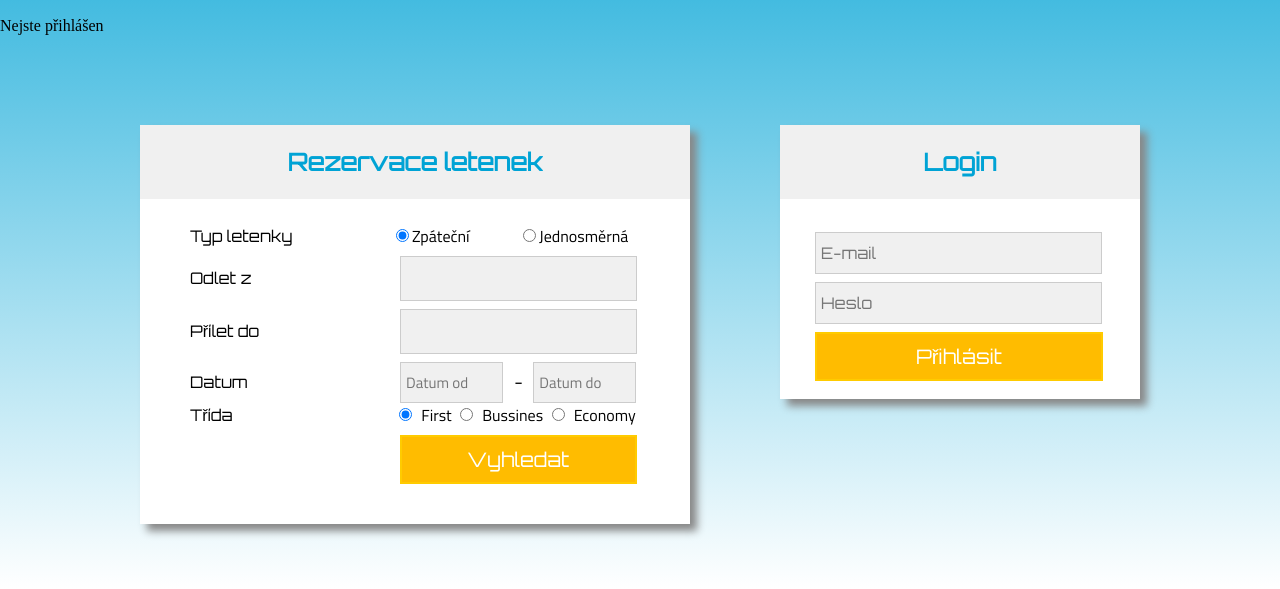
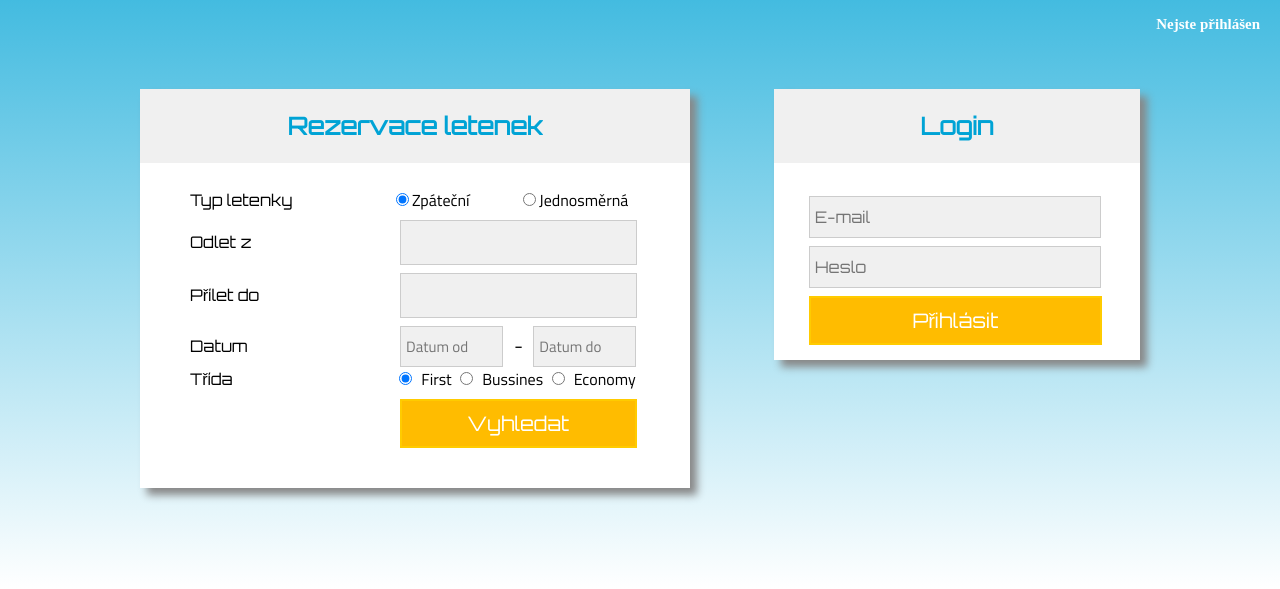
Before and after one commit to Prazdnaflaska/iis_projekt, a PHP site: page /?info=filija in a window 1280 px wide. Shown: the part 211-800 px from the top of the page. Run offline with PHP 8.4, Linux system fonts and the light colour scheme; data that the repository does not hold is empty; some libraries are stand-ins or nearby versions.

Commit message:
Drobne Upravy

```diff
--- a/style.css
+++ b/style.css
@@ -27,8 +27,6 @@ body{
 }
 
 
-
-
 #menu{
 	width: 100%;
 	height: 50px;
@@ -42,9 +40,11 @@ body{
 h1{
 	color:white;
 	text-align: center;
+	text-decoration: none;
 	font-size: 40px;
 	padding-top: 45px;
 	font-family: 'Orbitron', sans-serif;
+
 }
 
 
@@ -140,12 +140,12 @@ h1{
 
 
 #loginform{
-	width: 360px;
-	height: 274px;
+	width: 366px;
 	background-color: white;
 	box-shadow: 7px 7px 8px #888888;
 	float:right;
 	margin-top: 90px;
+
 
 }
 
@@ -409,3 +409,12 @@ font-family: 'Orbitron', sans-serif;
 #jmeno_prij{
 	margin-left: 30px;;
 }
+
+#infopanel
+{
+	 color: #ffffff;
+	 font-size: 15px;
+	 float: right;
+	 margin-right: 20px;
+	 font-weight: bold;
+}
```
